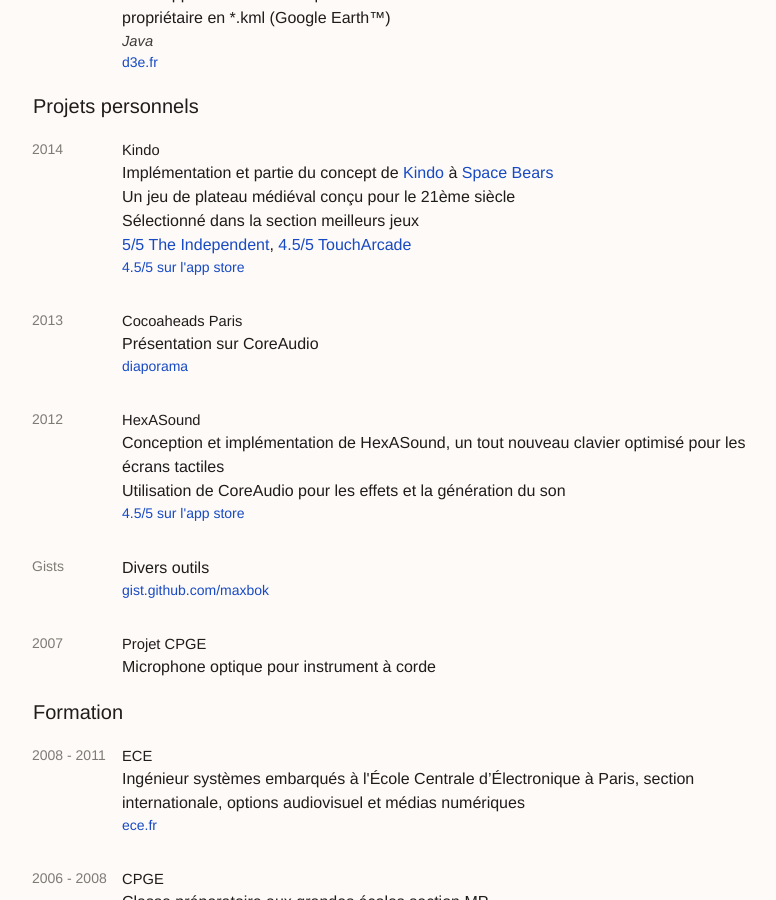
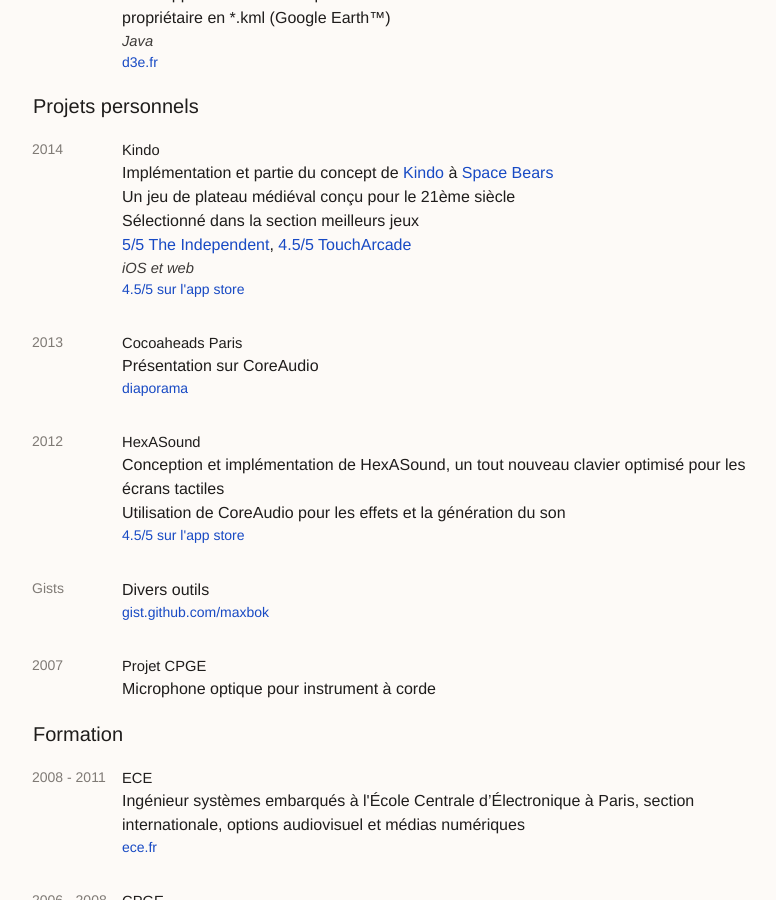
Before and after one commit to maxbok/me, a Jekyll site: the page built from _posts/fr/0000-01-01-fr.html, in a window 1280 px wide and 900 px high, scrolled down 744 px. Shown: the whole window, without its empty margins (240-1016 px from the left). Built offline with Jekyll 4.4.1, drawn with Linux system fonts in a browser that asks for light colours.

Commit message:
Fix kindo fr

```diff
--- a/_posts/fr/2014-01-01-kindo.md
+++ b/_posts/fr/2014-01-01-kindo.md
@@ -4,6 +4,7 @@
 category: side_project
 link: https://itunes.apple.com/us/app/hexasound/id963680485?mt=8
 link_placeholder: 4.5/5 sur l'app store
+job_description: iOS et web
 ---
 
 Implémentation et partie du concept de <a href="http://kindogame.fr">Kindo</a> à <a href="http://spacebears.fr">Space Bears</a><br />
```
